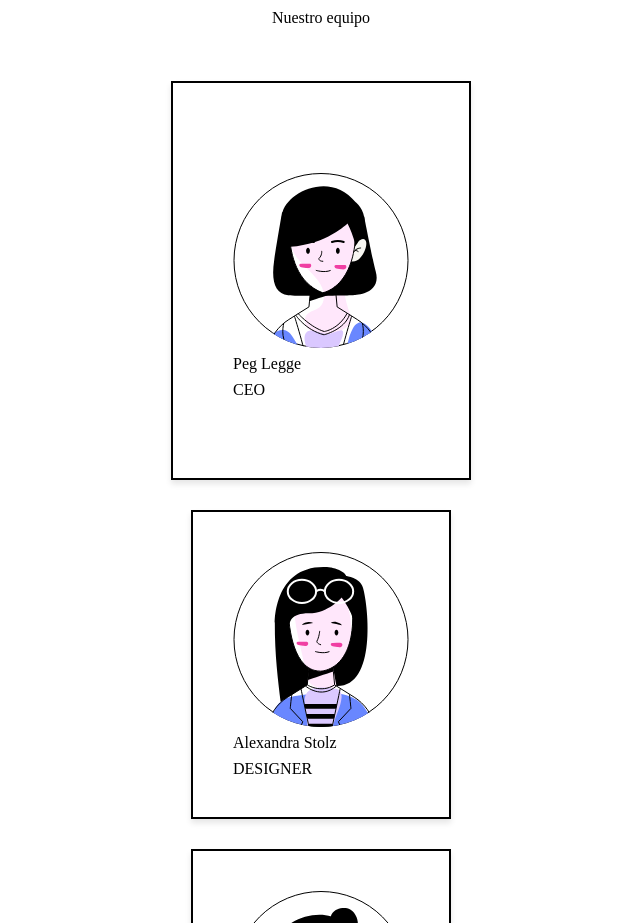
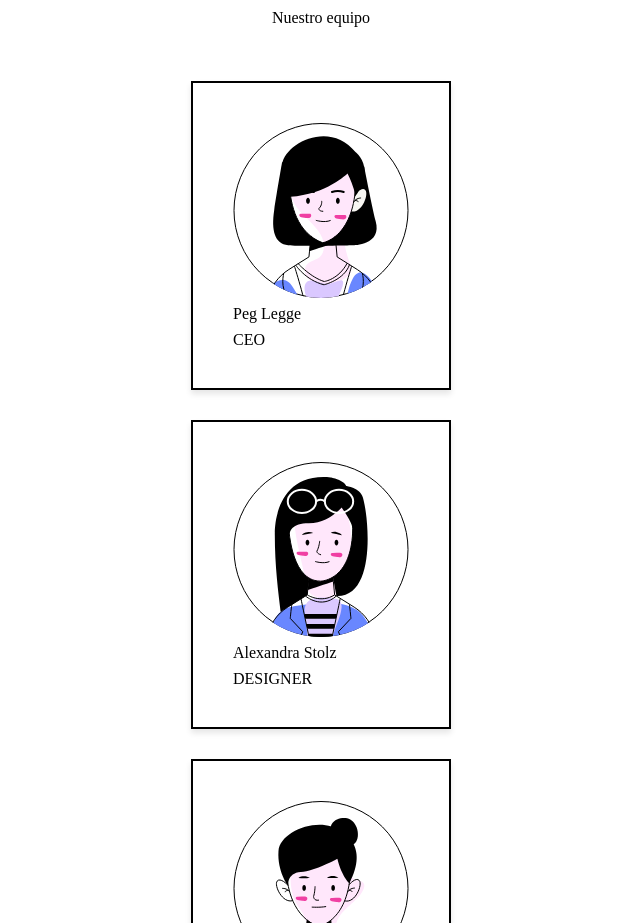
Before and after one commit to AlmuDiazMadramany/project_promo-b_module-1_team-1, a plain HTML site: page index.html in a window 1280 px wide. Shown: the part 1520-2443 px from the top of the page, without its empty margins (319-959 px from the left). Drawn offline with nearby package versions, Linux system fonts and the light colour scheme.

Commit message:
fix article3

```diff
--- a/index.html
+++ b/index.html
@@ -80,7 +80,7 @@
 
 
                 <div class="item3">
-                    <article class="article3">
+                    <article>
                         <img class="image3" class="image1" src="images/a.svg" alt="">
                         <h3 class="name3">Peg Legge</h3>
                         <p class="job">CEO</p>
```
